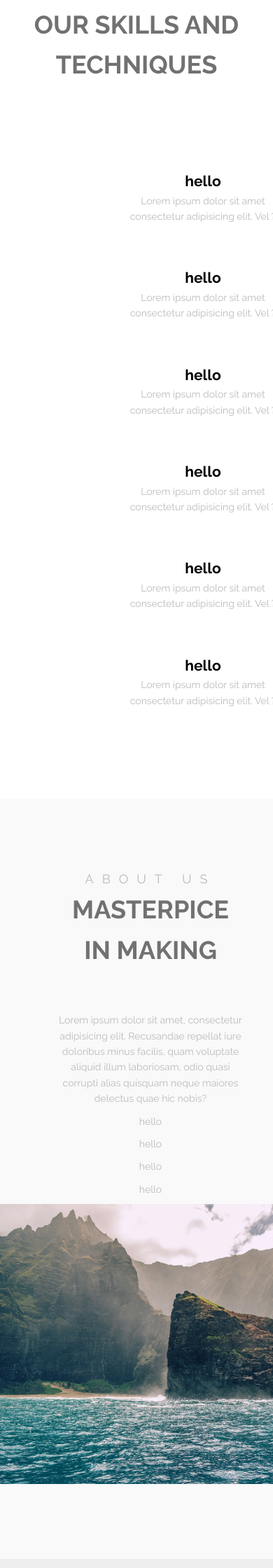
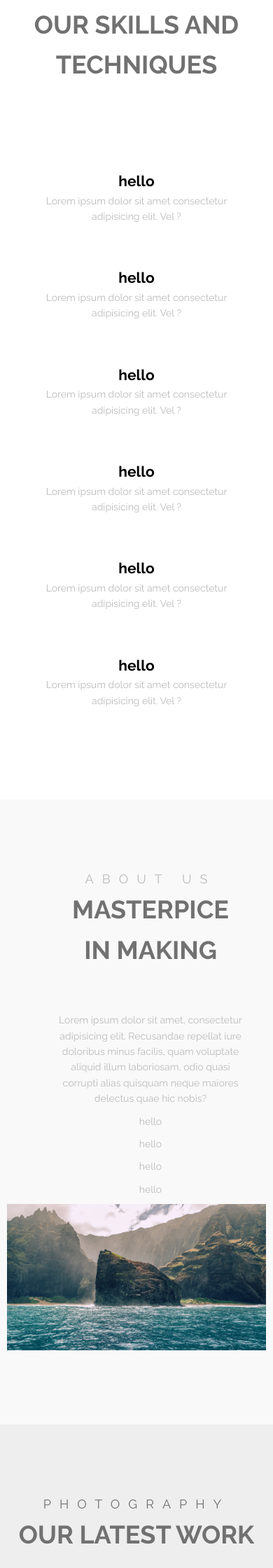
Before and after one commit to manikagnish/photography, a PHP site: page / in a window 390 px wide; the page is wider, and only the part inside the window is pictured. Shown: the part 966-3206 px from the top of that part at 70% size. Run offline with PHP 8.4, Linux system fonts and the light colour scheme; some web fonts are replaced.

Commit message:
added some media queries

```diff
--- a/css/components/_footer.scss
+++ b/css/components/_footer.scss
@@ -1,5 +1,8 @@
 .footer {
   padding: 10rem 5rem;
+  @include respond(phone) {
+    padding: 3rem;
+  }
   min-height: 30rem;
   background: #262626;
   display: grid;
@@ -53,21 +56,16 @@
     }
 
     ul {
-      display: flex;
-      flex-wrap: wrap;
+      display: grid;
+      grid-template-columns: repeat(auto-fit, minmax(6rem, 1fr));
+      gap: 2.7px;
     }
     li {
-      //   margin-left: 30px;
-      margin-bottom: 10px;
-      padding: 0 4px;
       list-style: none;
-      &:first-child {
-        margin-left: 0px;
-      }
     }
   }
   &_image {
-    height: 7rem;
-    width: 7rem;
+    height: 6rem;
+    width: 6rem;
   }
 }
--- a/css/main.css
+++ b/css/main.css
@@ -749,7 +749,7 @@ label {
   }
 }
 
-.about_text {
+.about__text {
   width: -webkit-fit-content;
   width: -moz-fit-content;
   width: fit-content;
@@ -767,9 +767,19 @@ label {
   margin-top: 10px;
 }
 
-.about_photo {
-  height: 400px;
+.about__image {
+  text-align: center;
+  width: 100%;
+}
+
+.about__photo {
   width: 700px;
+}
+
+@media (max-width: 37.5em) {
+  .about__photo {
+    width: 95vw;
+  }
 }
 
 .blog__container {
@@ -1071,7 +1095,12 @@ label {
   display: grid;
   -ms-grid-columns: (minmax(30rem, 1fr))[auto-fit];
       grid-template-columns: repeat(auto-fit, minmax(30rem, 1fr));
-  padding: 0 14rem;
+}
+
+@media (min-width: 56.25em) {
+  .services ul {
+    padding: 0 14rem;
+  }
 }
 
 .services li {
--- a/css/pages/_about.scss
+++ b/css/pages/_about.scss
@@ -5,7 +5,7 @@
   }
   background-color: #f9f9f9;
 
-  &_text {
+  &__text {
     width: fit-content;
     margin-left: 80px;
     margin-right: 40px;
@@ -18,8 +18,15 @@
     margin-bottom: 10px;
     margin-top: 10px;
   }
-  &_photo {
-    height: 400px;
+  &__image {
+    text-align: center;
+    width: 100%;
+  }
+  &__photo {
     width: 700px;
+
+    @include respond(phone) {
+      width: 95vw;
+    }
   }
 }
--- a/css/pages/_blog.scss
+++ b/css/pages/_blog.scss
@@ -3,7 +3,8 @@
     display: grid;
     grid-template-columns: repeat(auto-fit, minmax(38rem, 1fr));
     @include respond(phone) {
-      grid-template-columns: repeat(auto-fit, minmax(35rem, 1fr));
+      display: flex;
+      flex-direction: column;
     }
     justify-items: center;
     padding: 0 5vw;
@@ -36,3 +37,12 @@
     }
   }
 }
+
+@include respond(phone) {
+  .card-background {
+    width: 90vw;
+  }
+  .card-img {
+    width: 90vw;
+  }
+}
--- a/css/pages/_services.scss
+++ b/css/pages/_services.scss
@@ -8,7 +8,9 @@
     margin-top: 40px;
     display: grid;
     grid-template-columns: repeat(auto-fit, minmax(30rem, 1fr));
-    padding: 0 14rem;
+    @include respond(tab-port-min) {
+      padding: 0 14rem;
+    }
   }
   li {
     list-style: none;
--- a/css/pages/_work.scss
+++ b/css/pages/_work.scss
@@ -1,16 +1,16 @@
 .work {
   background: #eee;
   padding-top: 10rem;
-  min-height: 100vh;
+  min-height: 90vh;
   color: $color-gray-dark;
   position: relative;
 }
 
 .swiper-container {
   width: 90vw;
-  height: 90vh;
-  padding-top: 50px;
-  padding-bottom: 200px;
+  height: 70vh;
+  padding-top: 5rem;
+  padding-bottom: 20rem;
 }
 
 .swiper-slide {
--- a/index.html
+++ b/index.html
@@ -157,7 +157,7 @@
 
 <!---ABOUT US-->
 <section class="about header" id="about" >
-  <div class="about_text">
+  <div class="about__text">
     <div class="heading">
   <h2 class="heading-primary--smaller">ABOUT US</h2>
   <h1 class="heading-primary--sub" >MASTERPICE IN MAKING</h1>
@@ -171,8 +171,8 @@
 </ul>
 
 </div>
-<div class="about_image" >
- <img class="about_photo" src="resources/images/img-home.jpg">
+<div class="about__image" >
+ <img class="about__photo" src="resources/images/img-home.jpg">
 </div>
 </section>
 
@@ -547,16 +547,14 @@
     <div class="footer_4">
       <h1>LATEST PROJECTS</h1>
       <ul>
-        <li><img src="/resources/images/images.jpg" class="footer_image"></li>
-        <li><img src="/resources/images/images.jpg" class="footer_image"></li>
-        <li><img src="/resources/images/images.jpg" class="footer_image"></li>
-        <li><img src="/resources/images/images.jpg" class="footer_image"></li>
-      </ul>
-      <ul>
-        <li><img src="/resources/images/images.jpg" class="footer_image"></li>
-        <li><img src="/resources/images/images.jpg" class="footer_image"></li>
-        <li><img src="/resources/images/images.jpg" class="footer_image"></li>
-        <li><img src="/resources/images/images.jpg" class="footer_image"></li>
+        <li><img src="resources/images/images.jpg" class="footer_image"></li>
+        <li><img src="resources/images/images.jpg" class="footer_image"></li>
+        <li><img src="resources/images/images.jpg" class="footer_image"></li>
+        <li><img src="resources/images/images.jpg" class="footer_image"></li>
+        <li><img src="resources/images/images.jpg" class="footer_image"></li>
+        <li><img src="resources/images/images.jpg" class="footer_image"></li>
+        <li><img src="resources/images/images.jpg" class="footer_image"></li>
+        <li><img src="resources/images/images.jpg" class="footer_image"></li>
       </ul>
 
     </div>
```
Also changed, not shown: other parts of css/main.css (+33 -19 lines), 1 other file.
